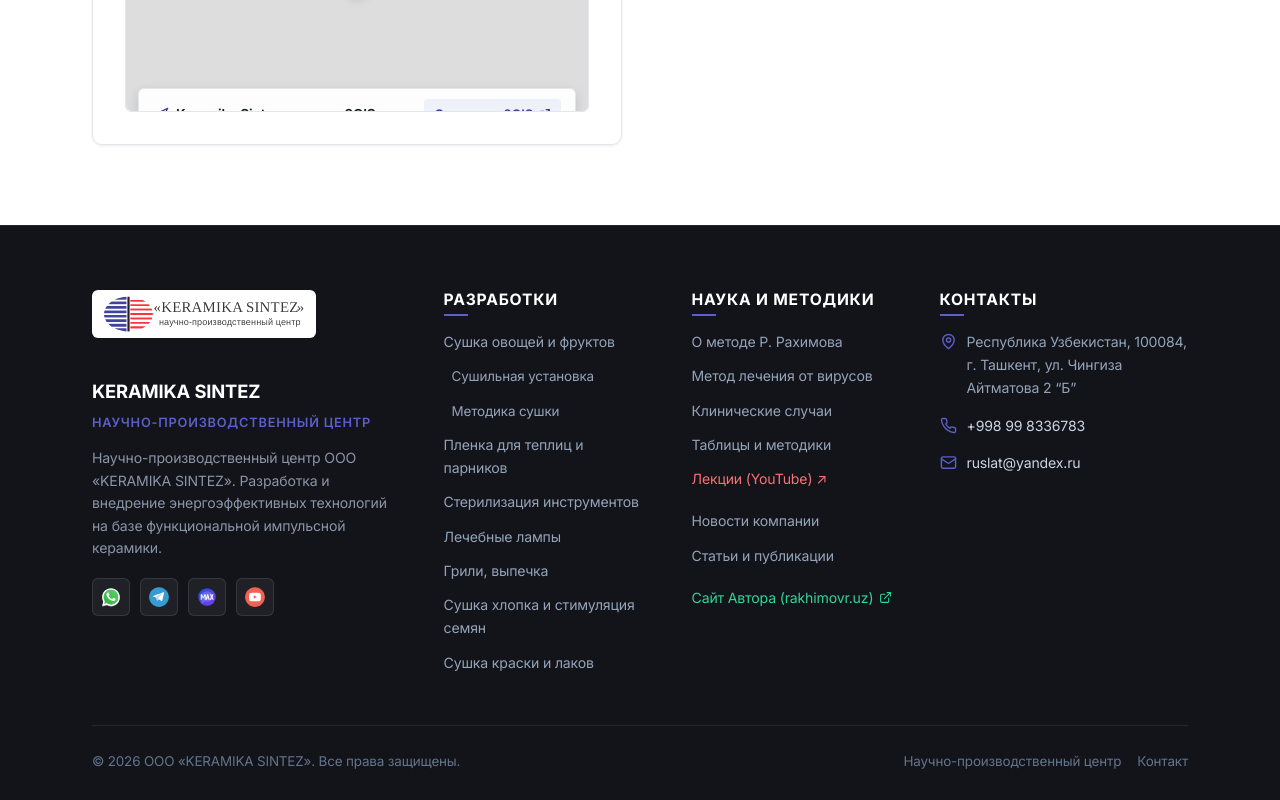
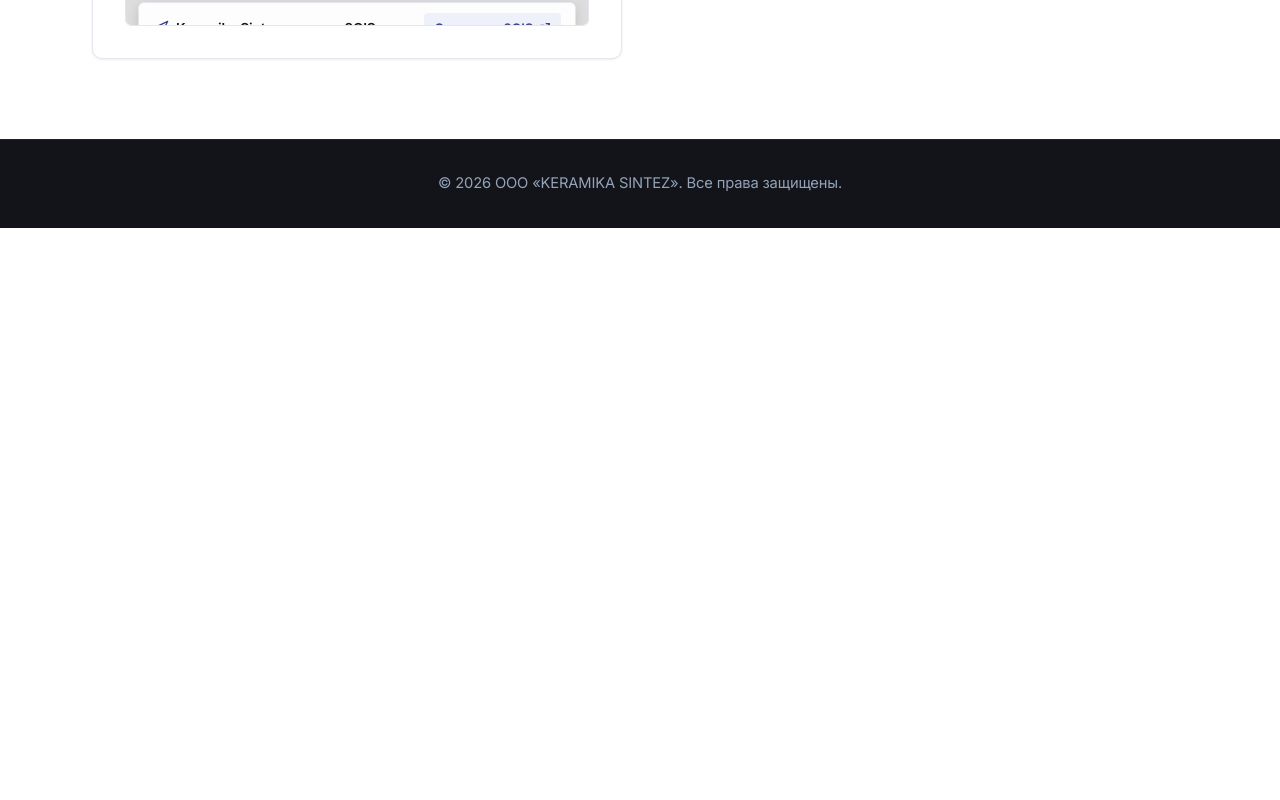
Before and after one commit to ruslatna-crypto/ks, a React (Vite) app: page /contact in a window 1280 px wide. Shown: the part 992-1792 px from the top of the page. After the commit the page ends 1220 px from the top, so only its background shows below. Built offline with nearby package versions, Linux system fonts and the light colour scheme.

Commit message:
feat: simplify footer to single centered line and remove company description block

```diff
--- a/src/components/Footer.jsx
+++ b/src/components/Footer.jsx
@@ -1,148 +1,17 @@
 import React from 'react';
-import { Link } from 'react-router-dom';
 import { useLanguage } from '../context/LanguageContext';
-import { translations } from '../data/translations';
-import { Phone, Mail, MapPin, ExternalLink, ArrowRight } from 'lucide-react';
 
 const Footer = () => {
   const { lang } = useLanguage();
-  const t = translations[lang];
-
-  const getPath = (basePath) => {
-    if (lang === 'en') {
-      return basePath === '/' ? '/en' : `/en${basePath}`;
-    }
-    return basePath;
-  };
 
   return (
     <footer className="site-footer-corporate">
       <div className="container">
-        <div className="footer-top-grid">
-          {/* Column 1: Brand & Mission */}
-          <div className="footer-col-brand">
-            <Link to={getPath('/')} style={{ display: 'inline-block', marginBottom: 14 }}>
-              <img
-                src="/images/logo/logo1.svg"
-                alt="KERAMIKA SINTEZ"
-                className="footer-logo-img"
-                style={{ height: 48, background: '#ffffff', padding: '6px 12px', borderRadius: 'var(--radius-sm)' }}
-              />
-            </Link>
-            <div className="footer-brand-title">KERAMIKA SINTEZ</div>
-            <div className="footer-brand-subtitle">
-              {lang === 'en' ? 'Research & Production Center' : 'Научно-производственный центр'}
-            </div>
-            <p className="footer-brand-desc" style={{ marginBottom: 18 }}>
-              {t.footer.aboutText}
-            </p>
-
-            <div className="footer-socials-row">
-              <a href="https://wa.me/998998336783" target="_blank" rel="noopener noreferrer" className="footer-social-btn" title="WhatsApp">
-                <img src="/images/icons/whatsapp.svg" alt="WhatsApp" />
-              </a>
-              <a href="https://t.me/Rus_Lat" target="_blank" rel="noopener noreferrer" className="footer-social-btn" title="Telegram">
-                <img src="/images/icons/telegram.svg" alt="Telegram" />
-              </a>
-              <a href="https://max.ru/u/+998998336783" target="_blank" rel="noopener noreferrer" className="footer-social-btn" title="MAX: +998 99 8336783">
-                <img src="/images/icons/max.svg" alt="MAX" />
-              </a>
-              <a href="https://www.youtube.com/@Rahimovrx" target="_blank" rel="noopener noreferrer" className="footer-social-btn" title="YouTube">
-                <img src="/images/icons/youtube.svg" alt="YouTube" />
-              </a>
-            </div>
-          </div>
-
-          {/* Column 2: Developments */}
-          <div>
-            <h4 className="footer-col-title">{t.footer.devTitle}</h4>
-            <ul className="footer-nav-list">
-              <li><Link to={getPath('/sushka')}>{t.menu.sushka}</Link></li>
-              <li><Link to={getPath('/sush-ustanovka')} style={{ paddingLeft: 8, fontSize: '0.84rem' }}>{t.menu.sushUstanovka}</Link></li>
-              <li><Link to={getPath('/metodikasushka')} style={{ paddingLeft: 8, fontSize: '0.84rem' }}>{t.menu.metodikaSushka}</Link></li>
-              <li><Link to={getPath('/plenka')}>{t.menu.plenka}</Link></li>
-              <li><Link to={getPath('/steril')}>{t.menu.steril}</Link></li>
-              <li><Link to={getPath('/lamp')}>{t.menu.lamp}</Link></li>
-              <li><Link to={getPath('/gril')}>{t.menu.gril}</Link></li>
-              <li><Link to={getPath('/cotton')}>{t.menu.cotton}</Link></li>
-              <li><Link to={getPath('/paint')}>{t.menu.paint}</Link></li>
-            </ul>
-          </div>
-
-          {/* Column 3: Science & Methodology */}
-          <div>
-            <h4 className="footer-col-title">
-              {lang === 'en' ? 'Science & Research' : 'Наука и методики'}
-            </h4>
-            <ul className="footer-nav-list">
-              <li><Link to={getPath('/metod')}>{t.menu.metod}</Link></li>
-              <li><Link to={getPath('/virus')}>{t.menu.virus}</Link></li>
-              <li><Link to={getPath('/klinik')}>{t.menu.klinik}</Link></li>
-              <li><Link to={getPath('/metodika')}>{t.menu.metodika}</Link></li>
-              <li>
-                <a
-                  href="https://www.youtube.com/@Rahimovrx"
-                  target="_blank"
-                  rel="noopener noreferrer"
-                  style={{ display: 'inline-flex', alignItems: 'center', gap: 6, color: '#F87171' }}
-                >
-                  <span>{t.menu.lectures}</span>
-                </a>
-              </li>
-              <li style={{ marginTop: 8 }}>
-                <Link to={getPath('/news')}>
-                  {lang === 'en' ? 'News & Events' : 'Новости компании'}
-                </Link>
-              </li>
-              <li>
-                <Link to={getPath('/articles')}>
-                  {lang === 'en' ? 'Articles & Publications' : 'Статьи и публикации'}
-                </Link>
-              </li>
-              <li style={{ marginTop: 8 }}>
-                <a
-                  href="https://rakhimovr.uz/"
-                  target="_blank"
-                  rel="noopener noreferrer"
-                  style={{ display: 'inline-flex', alignItems: 'center', gap: 6, color: '#34D399' }}
-                >
-                  <span>{lang === 'en' ? "Author's site (rakhimovr.uz)" : "Сайт Автора (rakhimovr.uz)"}</span>
-                  <ExternalLink size={13} />
-                </a>
-              </li>
-            </ul>
-          </div>
-
-          {/* Column 4: Contact Info */}
-          <div>
-            <h4 className="footer-col-title">{t.footer.contactsTitle}</h4>
-            <div className="footer-contacts-list">
-              <div className="footer-contact-item">
-                <MapPin size={17} />
-                <span>{t.home.addressFull}</span>
-              </div>
-              <div className="footer-contact-item">
-                <Phone size={17} />
-                <a href="tel:+998998336783">+998 99 8336783</a>
-              </div>
-              <div className="footer-contact-item">
-                <Mail size={17} />
-                <a href="mailto:ruslat@yandex.ru">ruslat@yandex.ru</a>
-              </div>
-            </div>
-          </div>
-        </div>
-
-        {/* Bottom Bar: Copyright */}
-        <div className="footer-bottom-bar">
-          <div>
-            © {new Date().getFullYear()} {lang === 'en' ? 'LLC "KERAMIKA SINTEZ". All rights reserved.' : 'ООО «KERAMIKA SINTEZ». Все права защищены.'}
-          </div>
-          <div style={{ display: 'flex', alignItems: 'center', gap: 16 }}>
-            <span>{lang === 'en' ? 'Research & Production Center' : 'Научно-производственный центр'}</span>
-            <Link to={getPath('/contact')}>{t.header.contact}</Link>
-          </div>
-        </div>
+        <p className="footer-copyright-single">
+          {lang === 'en'
+            ? '© 2026 LLC "KERAMIKA SINTEZ". All rights reserved.'
+            : '© 2026 ООО «KERAMIKA SINTEZ». Все права защищены.'}
+        </p>
       </div>
     </footer>
   );
--- a/src/pages/ContactPage.jsx
+++ b/src/pages/ContactPage.jsx
@@ -43,12 +43,9 @@ const ContactPage = () => {
             padding: '32px',
             boxShadow: 'var(--shadow-sm)'
           }}>
-            <h2 style={{ fontSize: '1.45rem', fontWeight: 700, color: 'var(--color-dark)', marginBottom: 10 }}>
+            <h2 style={{ fontSize: '1.45rem', fontWeight: 700, color: 'var(--color-dark)', marginBottom: 20 }}>
               {t.home.companyName}
             </h2>
-            <p style={{ color: 'var(--color-text-secondary)', fontSize: '0.94rem', lineHeight: 1.6, marginBottom: 24 }}>
-              {t.footer.aboutText}
-            </p>
 
             <div style={{ display: 'flex', flexDirection: 'column', gap: 18, marginBottom: 26 }}>
               <div style={{ display: 'flex', gap: 14, alignItems: 'flex-start' }}>
--- a/src/pages/HomePage.jsx
+++ b/src/pages/HomePage.jsx
@@ -180,10 +180,7 @@ const HomePage = () => {
           <div className="home-contact-grid">
             <div className="contact-text-box">
               <div>
-                <h3>{t.home.companyName}</h3>
-                <p style={{ color: 'var(--color-text-secondary)', fontSize: '0.96rem', lineHeight: 1.6, marginBottom: 20 }}>
-                  {t.footer.aboutText}
-                </p>
+                <h3 style={{ marginBottom: 18 }}>{t.home.companyName}</h3>
 
                 <div style={{ display: 'flex', flexDirection: 'column', gap: 14 }}>
                   <div style={{ display: 'flex', alignItems: 'flex-start', gap: 12 }}>
--- a/src/styles/index.css
+++ b/src/styles/index.css
@@ -1790,163 +1790,24 @@ h1, h2, h3, h4, h5, h6 {
 .lightbox-nav-btn.next { right: -60px; }
 
 /* ==========================================================
-   Corporate Footer
+   Minimalist Centered Footer
    ========================================================== */
 .site-footer-corporate {
   background-color: #12141a;
   color: #94A3B8;
   border-top: 1px solid #1E232F;
-  padding: 64px 0 0;
+  padding: 32px 0;
+  text-align: center;
+}
+
+.footer-copyright-single {
+  margin: 0 auto;
   font-size: 0.92rem;
-}
-
-.footer-top-grid {
-  display: grid;
-  grid-template-columns: 1.5fr 1fr 1fr 1.2fr;
-  gap: clamp(32px, 3.2vw, 64px);
-  padding-bottom: 50px;
-  border-bottom: 1px solid rgba(255, 255, 255, 0.08);
-}
-
-.footer-col-brand .footer-logo-img {
-  height: 52px;
-  width: auto;
-  margin-bottom: 16px;
-  filter: brightness(1.05);
-}
-
-.footer-brand-title {
-  color: #ffffff;
-  font-size: 1.15rem;
-  font-weight: 700;
-  margin-bottom: 6px;
-}
-
-.footer-brand-subtitle {
-  color: var(--color-primary-light);
-  font-size: 0.8rem;
-  font-weight: 600;
-  text-transform: uppercase;
-  letter-spacing: 0.06em;
-  margin-bottom: 14px;
-}
-
-.footer-brand-desc {
-  color: #8A94A6;
-  font-size: 0.88rem;
   line-height: 1.6;
-}
-
-.footer-col-title {
-  color: #ffffff;
-  font-size: 0.98rem;
-  font-weight: 700;
-  text-transform: uppercase;
-  letter-spacing: 0.05em;
-  margin-bottom: 20px;
-  position: relative;
-}
-
-.footer-col-title::after {
-  content: '';
-  position: absolute;
-  left: 0;
-  bottom: -6px;
-  width: 24px;
-  height: 2px;
-  background: var(--color-primary-light);
-}
-
-.footer-nav-list {
-  list-style: none;
-  display: flex;
-  flex-direction: column;
-  gap: 10px;
-}
-
-.footer-nav-list a {
   color: #94A3B8;
-  transition: color var(--transition-fast), transform var(--transition-fast);
-  display: inline-block;
-  font-size: 0.88rem;
-}
-
-.footer-nav-list a:hover {
-  color: #ffffff;
-  transform: translateX(3px);
-}
-
-.footer-contacts-list {
-  display: flex;
-  flex-direction: column;
-  gap: 14px;
-}
-
-.footer-contact-item {
-  display: flex;
-  align-items: flex-start;
-  gap: 10px;
-  font-size: 0.88rem;
-  color: #94A3B8;
-}
-
-.footer-contact-item svg {
-  color: var(--color-primary-light);
-  flex-shrink: 0;
-  margin-top: 3px;
-}
-
-.footer-contact-item a {
-  color: #CBD5E1;
-}
-
-.footer-contact-item a:hover {
-  color: #ffffff;
-}
-
-.footer-socials-row {
-  display: flex;
-  align-items: center;
-  gap: 10px;
-  margin-top: 18px;
-}
-
-.footer-social-btn {
-  display: flex;
-  align-items: center;
-  justify-content: center;
-  width: 38px;
-  height: 38px;
-  border-radius: var(--radius-sm);
-  background: rgba(255, 255, 255, 0.06);
-  border: 1px solid rgba(255, 255, 255, 0.1);
-  transition: all var(--transition-fast);
-}
-
-.footer-social-btn:hover {
-  background: var(--color-primary);
-  border-color: var(--color-primary-light);
-  transform: translateY(-2px);
-}
-
-.footer-social-btn img {
-  width: 20px;
-  height: 20px;
-}
-
-.footer-bottom-bar {
-  padding: 24px 0 28px;
-  display: flex;
-  align-items: center;
-  justify-content: space-between;
-  flex-wrap: wrap;
-  gap: 16px;
-  font-size: 0.84rem;
-  color: #64748B;
-}
-
-.footer-bottom-bar a:hover {
-  color: #CBD5E1;
+  text-align: center;
+  max-width: 680px;
+  word-wrap: break-word;
 }
 
 /* ==========================================================
@@ -1983,12 +1844,6 @@ h1, h2, h3, h4, h5, h6 {
 /* ==========================================================
    Responsive Breakpoints
    ========================================================== */
-@media (max-width: 1080px) {
-  .footer-top-grid {
-    grid-template-columns: 1fr 1fr;
-    gap: 36px;
-  }
-}
 
 @media (max-width: 960px) {
   .home-cards-grid {
@@ -2043,10 +1898,6 @@ h1, h2, h3, h4, h5, h6 {
   }
   .home-cards-grid {
     grid-template-columns: 1fr;
-  }
-  .footer-top-grid {
-    grid-template-columns: 1fr;
-    gap: 32px;
   }
   /* Hero Slider on Mobile: edge-to-edge max usable area */
   .hero-slider-wrap {
```
